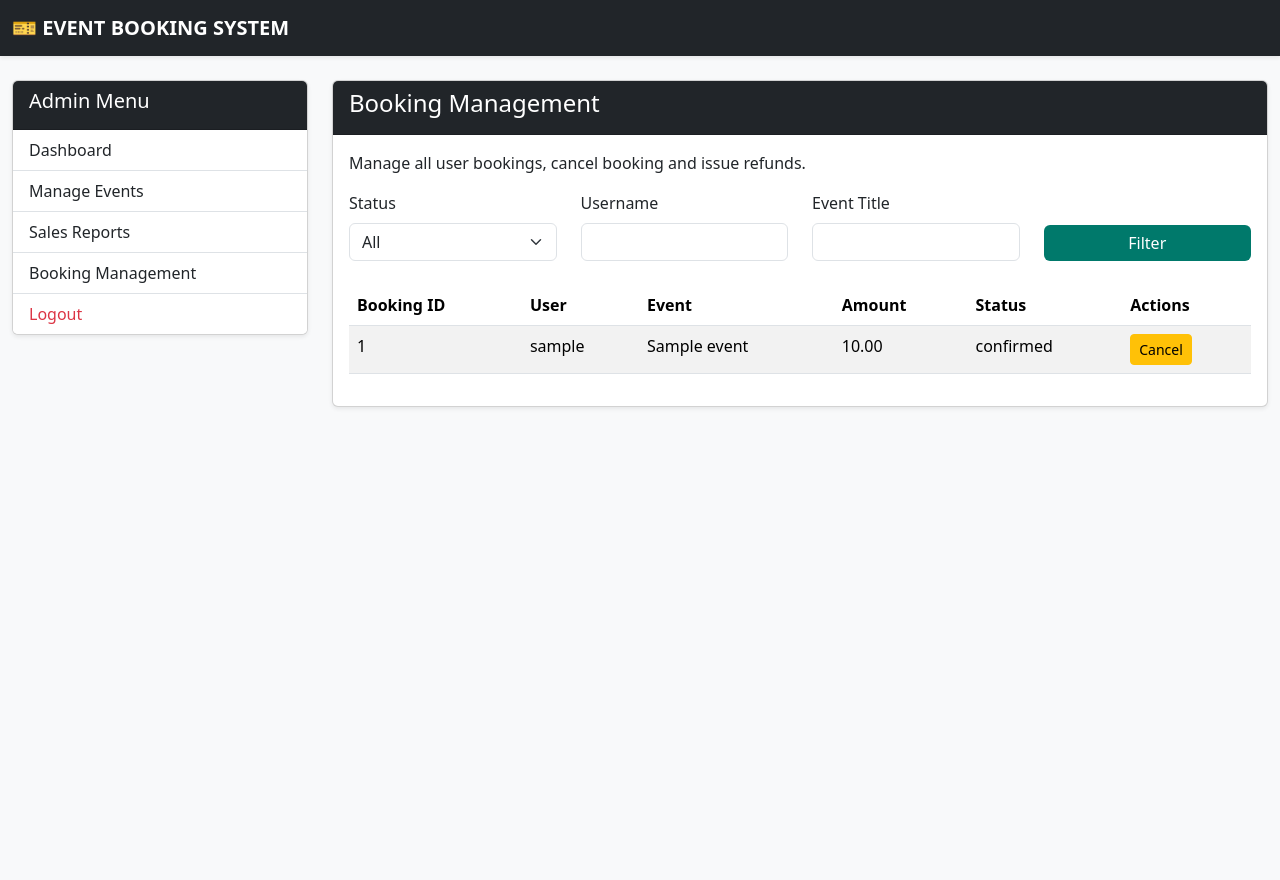
After one commit to rsmythrepo/Event_ticket_booking_system, a Flask app: page /admin/booking_management in a window 1280 px wide. The commit adds this page. Run offline with Flask 2, Linux system fonts and the light colour scheme; the visitor is signed in with stand-in values (Sample User, id 1); tables that the repository leaves empty hold one stand-in row (values such as "Sample post"); some libraries are stand-ins or nearby versions.

Commit message:
admin refund management

```diff
--- a/app.py
+++ b/app.py
@@ -42,6 +42,7 @@ def login_required(f):
         return f(*args, **kwargs)
     return decorated_function
 
+"""Payment Validation Checks"""
 def luhn_check(card_number):
     """Validate the credit card number using the Luhn algorithm."""
     card_number = card_number.replace(" ", "")
@@ -71,6 +72,24 @@ def validate_expiry_date(expiry_date):
     except ValueError:
         return False
 
+"""Notification emails"""
+def send_cancellation_email(user_email, booking, event):
+    msg = Message('Your Booking Has Been Canceled', recipients=[user_email])
+    msg.body = f'Your booking for {event.title} has been canceled. We will process your refund shortly.\n' \
+               f'Date: {event.start_date.strftime("%Y-%m-%d %H:%M:%S")}\n' \
+               f'Canceled Seats: {len(booking.seats)}\n' \
+               f'If this was a mistake, please rebook your seats on the event page.\n' \
+               f'We hope to see you at another event!'
+    mail.send(msg)
+
+
+def send_refund_email(user_email, booking, event):
+    msg = Message('Your Tickets Have Been Refunded', recipients=[user_email])
+    msg.body = f'Your booking for {event.title} has been refunded. This may take up to 4 days to reach your account.\n' \
+               f'Date: {event.start_date.strftime("%Y-%m-%d %H:%M:%S")}\n' \
+               f'Canceled Seats: {len(booking.seats)}\n' \
+               f'We hope to see you at another event!'
+    mail.send(msg)
 
 @app.route('/')
 @login_required
@@ -511,15 +530,6 @@ def cancel_booking(booking_id):
     send_cancellation_email(booking.user.email, booking, event)
 
     return redirect(url_for('booking_management'))
-
-def send_cancellation_email(user_email, booking, event):
-    msg = Message('Your Booking Has Been Canceled', recipients=[user_email])
-    msg.body = f'Your booking for {event.title} has been canceled.\n' \
-               f'Date: {event.start_date.strftime("%Y-%m-%d %H:%M:%S")}\n' \
-               f'Canceled Seats: {len(booking.seats)}\n' \
-               f'If this was a mistake, please rebook your seats on the event page.\n' \
-               f'We hope to see you at another event!'
-    mail.send(msg)
 
 @app.route('/update_booking/<int:booking_id>', methods=['GET', 'POST'])
 @login_required
@@ -1141,6 +1151,91 @@ def manage_event(event_id=None):
 
     return render_template('admin/create_event.html', event=event)
 
+@app.route('/admin/booking_management')
+@login_required
+def admin_booking_management():
+    # Get filter criteria from query parameters
+    status = request.args.get('status')
+    username = request.args.get('username')
+    event_title = request.args.get('event')
+
+    # Base query
+    query = Booking.query.join(User).join(Event)
+
+    # Apply filters if provided
+    if status:
+        query = query.filter(Booking.booking_status == status)
+    if username:
+        query = query.filter(User.username.ilike(f"%{username}%"))
+    if event_title:
+        query = query.filter(Event.title.ilike(f"%{event_title}%"))
+
+    # Retrieve filtered bookings
+    bookings = query.all()
+
+    # Query payments separately and map them by booking_id
+    payments = Payment.query.filter(Payment.booking_id.in_([booking.booking_id for booking in bookings])).all()
+    payments_dict = {payment.booking_id: payment for payment in payments}
+
+    return render_template('admin/admin_booking_management.html', bookings=bookings, payments=payments_dict)
+
+@app.route('/admin/cancel_booking/<int:booking_id>', methods=['POST'])
+@login_required
+def admin_cancel_booking(booking_id):
+    booking = Booking.query.get(booking_id)
+    if not booking or booking.booking_status == 'cancelled':
+        flash("Booking not found or already canceled.", "error")
+        return redirect(url_for('booking_management'))
+
+    # Update booking status to cancelled
+    booking.booking_status = 'cancelled'
+    db.session.add(booking)
+
+    # Mark the seats as available again
+    for seat in booking.seats:
+        seat.is_available = True
+        db.session.add(seat)
+
+    # Update available tickets in the event
+    event = Event.query.get(booking.event_id)
+    event.available_tickets = Seat.query.filter_by(event_id=booking.event_id, is_available=True).count()
+    db.session.add(event)
+
+    # Extend booking close time if tickets are now available
+    if event.available_tickets > 0:
+        event.booking_close_time = max(event.booking_close_time, datetime.now() + timedelta(days=1))
+
+    db.session.commit()
+    flash("Booking has been canceled and seats are available for booking.", "success")
+
+    # Send cancellation email to the user
+    send_cancellation_email(booking.user.email, booking, event)
+
+    return redirect(url_for('admin_booking_management'))
+
+@app.route('/admin/issue_refund/<int:booking_id>', methods=['POST'])
+@login_required
+def admin_issue_refund(booking_id):
+    booking = Booking.query.get(booking_id)
+    event = Event.query.get(booking.event_id)
+
+    if booking and booking.booking_status == 'cancelled':
+        payment = Payment.query.filter_by(booking_id=booking_id).first()
+        if payment:
+            payment.payment_status = 'refunded'
+            db.session.commit()
+            flash('Refund has been issued successfully.', 'success')
+        else:
+            flash('No payment found for this booking.', 'error')
+    else:
+        flash('Refund could not be processed.', 'error')
+
+    # Send cancellation email to the user
+    send_refund_email(booking.user.email, booking, event)
+
+    return redirect(url_for('admin_booking_management'))
+
+
 # Custom filter for formatting datetime
 @app.template_filter('datetimeformat')
 def datetimeformat(value, format='%Y-%m-%d %H:%M'):
--- /dev/null
+++ b/templates/admin/admin_booking_management.html
@@ -0,0 +1,81 @@
+{% extends "admin/admin_base.html" %}
+
+{% block title %}Booking Management{% endblock %}
+
+{% block content %}
+<div class="card shadow-sm mb-4">
+    <div class="card-header bg-dark text-white">
+        <h4>Booking Management</h4>
+    </div>
+    <div class="card-body">
+        <p>Manage all user bookings, cancel booking and issue refunds.</p>
+
+        <!-- Filter Form -->
+        <form method="GET" action="{{ url_for('admin_booking_management') }}" class="mb-4">
+            <div class="row">
+                <div class="col-md-3">
+                    <label for="status" class="form-label">Status</label>
+                    <select name="status" id="status" class="form-select">
+                        <option value="">All</option>
+                        <option value="confirmed" {% if request.args.get('status') == 'confirmed' %}selected{% endif %}>Confirmed</option>
+                        <option value="cancelled" {% if request.args.get('status') == 'cancelled' %}selected{% endif %}>Cancelled</option>
+                    </select>
+                </div>
+                <div class="col-md-3">
+                    <label for="username" class="form-label">Username</label>
+                    <input type="text" name="username" id="username" class="form-control" value="{{ request.args.get('username', '') }}">
+                </div>
+                <div class="col-md-3">
+                    <label for="event" class="form-label">Event Title</label>
+                    <input type="text" name="event" id="event" class="form-control" value="{{ request.args.get('event', '') }}">
+                </div>
+                <div class="col-md-3 d-flex align-items-end">
+                    <button type="submit" class="btn btn-primary w-100">Filter</button>
+                </div>
+            </div>
+        </form>
+        <!-- Bookings Table -->
+        <table class="table table-striped">
+            <thead>
+                <tr>
+                    <th>Booking ID</th>
+                    <th>User</th>
+                    <th>Event</th>
+                    <th>Amount</th>
+                    <th>Status</th>
+                    <th>Actions</th>
+                </tr>
+            </thead>
+            <tbody>
+                {% for booking in bookings %}
+                <tr>
+                    <td>{{ booking.booking_id }}</td>
+                    <td>{{ booking.user.username }}</td>
+                    <td>{{ booking.event.title }}</td>
+                    <td>{{ booking.total_amount }}</td>
+                    <td>{{ booking.booking_status }}</td>
+                    <td>
+                        {% if booking.booking_status == 'confirmed' %}
+                            <!-- Cancel Booking Button for confirmed bookings only -->
+                            <form method="POST" action="{{ url_for('admin_cancel_booking', booking_id=booking.booking_id) }}" style="display:inline;">
+                                <button type="submit" class="btn btn-warning btn-sm">Cancel</button>
+                            </form>
+                        {% elif booking.booking_status == 'cancelled' %}
+                            {% set payment = payments.get(booking.booking_id) %}
+                            {% if payment and payment.payment_status == 'refunded' %}
+                                <span><strong>Refunded</strong></span>
+                            {% else %}
+                                <!-- Refund Button for canceled bookings only -->
+                                <form method="POST" action="{{ url_for('admin_issue_refund', booking_id=booking.booking_id) }}" style="display:inline;">
+                                    <button type="submit" class="btn btn-success btn-sm">Refund</button>
+                                </form>
+                            {% endif %}
+                        {% endif %}
+                    </td>
+                </tr>
+                {% endfor %}
+            </tbody>
+        </table>
+    </div>
+</div>
+{% endblock %}
--- a/templates/admin/admin_menu.html
+++ b/templates/admin/admin_menu.html
@@ -6,6 +6,7 @@
         <a href="/admin/dashboard" class="list-group-item list-group-item-action">Dashboard</a>
         <a href="/admin/events" class="list-group-item list-group-item-action">Manage Events</a>
         <a href="/admin/salesreport" class="list-group-item list-group-item-action">Sales Reports</a>
+        <a href="/admin/booking_management" class="list-group-item list-group-item-action">Booking Management</a> <!-- New Booking Management link -->
         <a href="/admin/logout" class="list-group-item list-group-item-action text-danger">Logout</a>
     </div>
 </div>
```
Also changed, not shown: templates/admin/admin_dashboard.html (+14 -1 lines).
